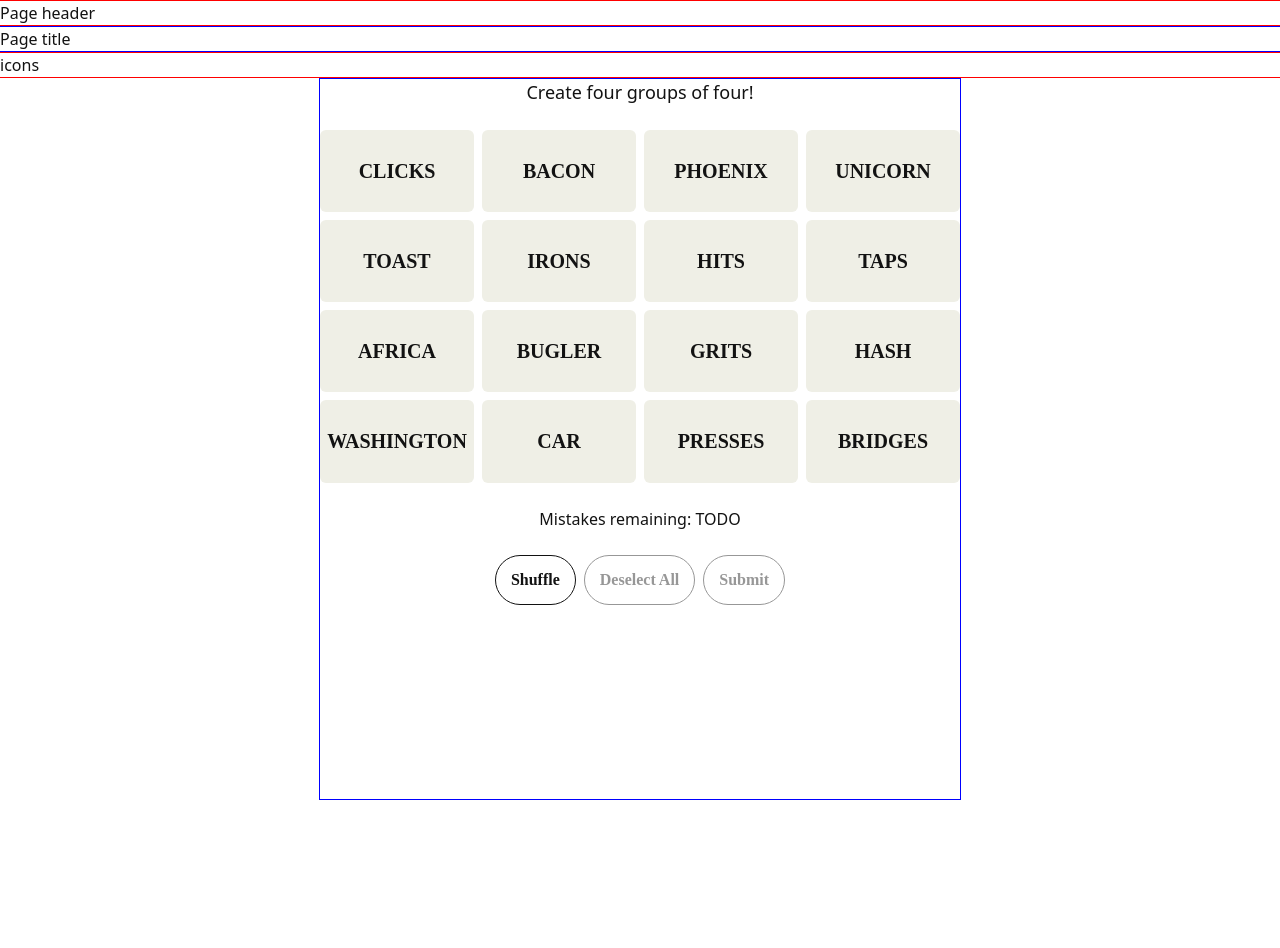
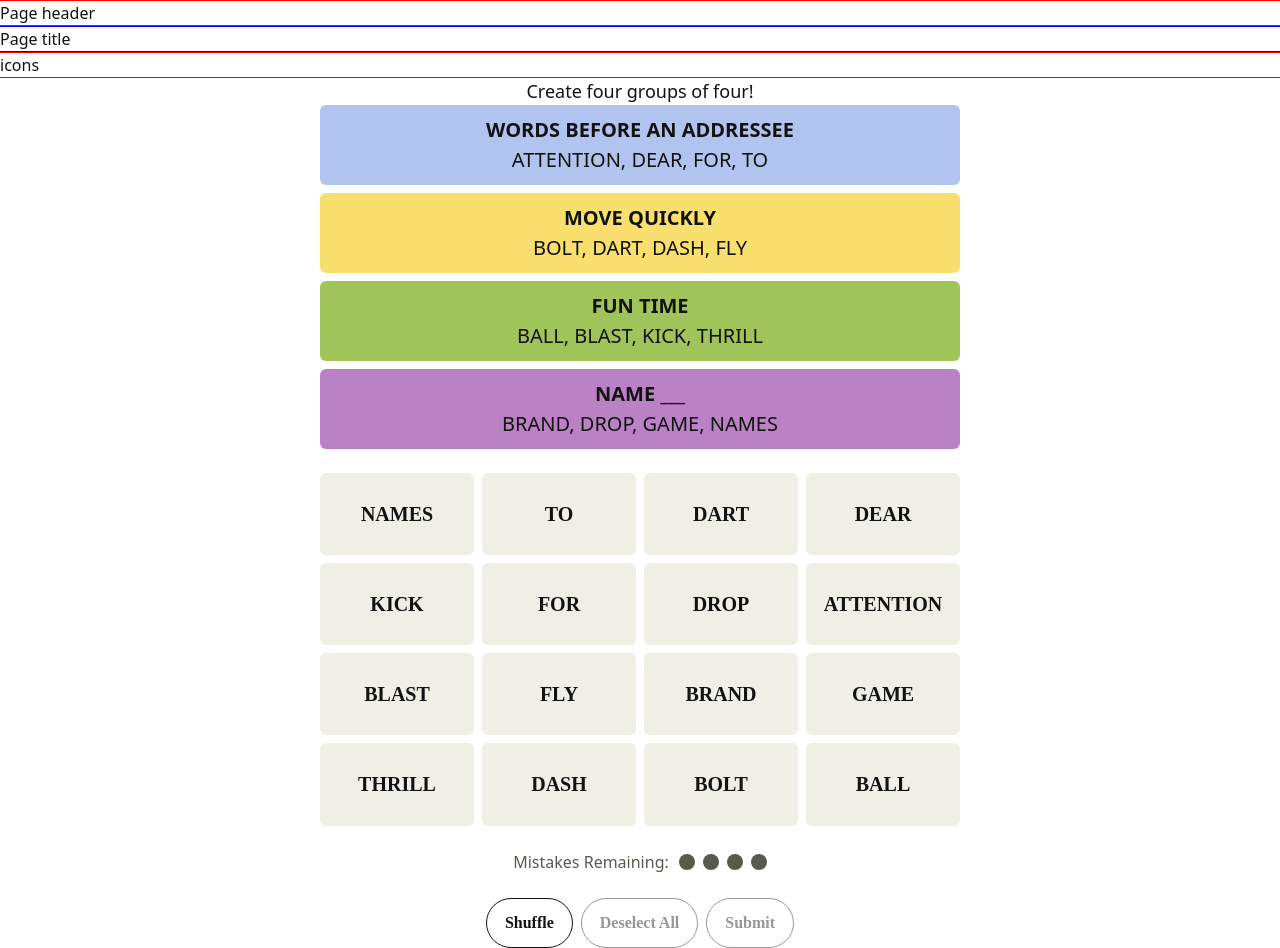
Before and after one commit to sjlutterbie/connections-card, a React (Vite) app: page / in a window 1280 px wide. Before the commit the page ends 800 px from the top, so only its background shows below. Built offline with nearby package versions, Linux system fonts and the light colour scheme; a web font is replaced by a local one.

Commit message:
Render found sets, some logic

```diff
--- a/src/App.css
+++ b/src/App.css
@@ -14,7 +14,6 @@
 }
 
 #section-game {
-  border: 1px solid blue;
   flex-grow: 1;
   margin: auto;
 }
--- /dev/null
+++ b/src/FoundSet.tsx
@@ -0,0 +1,11 @@
+import { AnswerSet } from './game.types';
+
+export function FoundSet(answerSet: AnswerSet) {
+  const { category, color, items } = answerSet;
+  return (
+    <div className={`answer-set ${color}`}>
+      <div className="answer-set-category">{category.toUpperCase()}</div>
+      <div className="answer-set-items">{items.join(', ')}</div>
+    </div>
+  );
+}
--- a/src/GameControls.tsx
+++ b/src/GameControls.tsx
@@ -1,8 +1,15 @@
 import { useGameContext } from './game.context';
 
 export function GameControls() {
-  const { shuffleItems, canDeselectItems, canSubmit, deselectAllItems } =
-    useGameContext();
+  const {
+    shuffleItems,
+    canDeselectItems,
+    canSubmit,
+    deselectAllItems,
+    handleSubmission,
+    selectedItems,
+  } = useGameContext();
+
   return (
     <>
       <button className="game-control" onClick={shuffleItems}>
@@ -14,7 +21,10 @@ export function GameControls() {
         onClick={deselectAllItems}>
         Deselect All
       </button>
-      <button className="game-control submit" disabled={!canSubmit}>
+      <button
+        className="game-control submit"
+        disabled={!canSubmit}
+        onClick={() => handleSubmission(selectedItems)}>
         Submit
       </button>
     </>
--- a/src/GameLayout.css
+++ b/src/GameLayout.css
@@ -1,11 +1,11 @@
 #root {
-  --tile-bg-color: rgb(239, 239, 230);
-  --tile-color: rgb(18, 18, 18);
+  --tile-bg-color: var(--grey-light);
+  --tile-color: var(--grey-primary);
 
-  --tile-bg-color-selected: rgb(90, 89, 78);
-  --tile-color-selected: rgb(248, 248, 248);
+  --tile-bg-color-selected: var(--grey-secondary);
+  --tile-color-selected: var(--grey-lightest);
 
-  --disabled-color: rgb(151, 151, 151);
+  --disabled-color: var(--grey-disabled);
 }
 
 #section-instructions {
@@ -13,6 +13,44 @@
   font-size: 18px;
   text-align: center;
   width: 100%;
+}
+
+#section-found-sets {
+  display: flex;
+  flex-direction: column;
+  gap: 8px;
+}
+
+.answer-set {
+  display: flex;
+  flex-direction: column;
+  justify-content: center;
+  align-items: center;
+  font-size: 20px;
+  padding: 10px 0px;
+  border-radius: 6px;
+}
+
+.answer-set.yellow {
+  background-color: var(--color-yellow);
+}
+
+.answer-set.green {
+  background-color: var(--color-green);
+}
+.answer-set.blue {
+  background-color: var(--color-blue);
+}
+.answer-set.purple {
+  background-color: var(--color-purple);
+}
+
+.answer-set-category {
+  font-weight: 700;
+}
+
+.answer-set-item {
+  font-weight: 500;
 }
 
 #section-tiles {
@@ -66,6 +104,22 @@
   flex-direction: row;
   align-items: center;
   justify-content: center;
+  color: var(--grey-secondary);
+  font-weight: 500;
+}
+
+#mistakes-container {
+  display: flex;
+  flex-direction: row;
+  gap: 8px;
+  margin-left: 10px;
+}
+
+.mistake {
+  height: 16px;
+  width: 16px;
+  border-radius: 100%;
+  background-color: var(--grey-secondary);
 }
 
 #section-controls {
@@ -78,7 +132,7 @@
 }
 
 .game-control {
-  padding: 15px;
+  padding: 15px 18px;
   background-color: var(--bg-color-light);
   border: 1px solid var(--text-color-primary-light);
   color: var(--text-color-primary-light);
--- a/src/GameLayout.tsx
+++ b/src/GameLayout.tsx
@@ -1,20 +1,31 @@
+import { FoundSet } from './FoundSet';
 import { useGameContext } from './game.context';
 import { GameControls } from './GameControls';
 import './GameLayout.css';
+import { Mistakes } from './Mistakes';
 import { Tile } from './Tile';
 
 export function GameLayout() {
-  const { availableItems } = useGameContext();
+  const { availableItems, foundSets } = useGameContext();
 
   return (
     <>
       <div id="section-instructions">Create four groups of four!</div>
+      <div id="section-found-sets">
+        {foundSets.map((set) => {
+          const { category } = set;
+          return <FoundSet {...set} key={category} />;
+        })}
+      </div>
       <div id="section-tiles">
         {availableItems.map((tile) => {
           return <Tile key={tile} label={tile} />;
         })}
       </div>
-      <div id="section-mistakes">Mistakes remaining: TODO</div>
+      <div id="section-mistakes">
+        Mistakes Remaining:
+        <Mistakes />
+      </div>
       <div id="section-controls">
         <GameControls />
       </div>
--- a/src/GameProvider.tsx
+++ b/src/GameProvider.tsx
@@ -1,43 +1,60 @@
 import { PropsWithChildren, useCallback, useMemo, useState } from 'react';
 import { gameContext } from './game.context';
-import { AnswerSet } from './game.types';
-
-type Props = PropsWithChildren<unknown>;
+import { AnswerSet, SubmissionOutcome } from './game.types';
+import { checkSubmission, shuffleArray } from './utils';
 
 const INITIAL_SETS: AnswerSet[] = [
   {
-    category: 'Category 1',
-    color: 'yellow',
-    items: ['TAPS', 'UNICORN', 'IRONS', 'BACON'],
+    category: 'WORDS BEFORE AN ADDRESSEE',
+    color: 'blue',
+    items: ['ATTENTION', 'DEAR', 'FOR', 'TO'],
   },
   {
-    category: 'Category 1',
-    color: 'green',
-    items: ['PRESSES', 'PHOENIX', 'CAR', 'BUGLER'],
+    category: 'MOVE QUICKLY',
+    color: 'yellow',
+    items: ['BOLT', 'DART', 'DASH', 'FLY'],
   },
   {
-    category: 'Category 1',
-    color: 'blue',
-    items: ['BRIDGES', 'AFRICA', 'TOAST', 'WASHINGTON'],
+    category: 'FUN TIME',
+    color: 'green',
+    items: ['BALL', 'BLAST', 'KICK', 'THRILL'],
   },
   {
-    category: 'Category 1',
+    category: 'NAME ___',
     color: 'purple',
-    items: ['GRITS', 'HITS', 'HASH', 'CLICKS'],
+    items: ['BRAND', 'DROP', 'GAME', 'NAMES'],
   },
 ];
+
+type Props = PropsWithChildren<unknown>;
 
 export function GameProvider(props: Props) {
   const { children } = props;
 
+  const [mistakesRemaining, setMistakes] = useState(4);
+  const recordMistake = useCallback(
+    () => setMistakes((prev) => prev - 1),
+    [setMistakes],
+  );
+
   const [openSets, setOpenSets] = useState<AnswerSet[]>(INITIAL_SETS);
-  // const [solvedSets, setSolvedSets] = useState<AnswerSet[]>([]);
+  // const [foundSets, setFoundSets] = useState<AnswerSet[]>([]);
+  const [foundSets, setFoundSets] = useState<AnswerSet[]>(INITIAL_SETS);
+
+  const [availableItems, setAvailableItems] = useState<string[]>(
+    shuffleArray(openSets.flatMap((set) => set.items)),
+  );
 
   const [selectedItems, setSelectedItems] = useState<string[]>([]);
 
-  const canDeselectItems = !!selectedItems.length;
-  const canSelectItem = selectedItems.length < 4;
-  const canSubmit = selectedItems.length === 4;
+  const { canDeselectItems, canSelectItem, canSubmit } = useMemo(
+    () => ({
+      canDeselectItems: !!selectedItems.length,
+      canSelectItem: selectedItems.length < 4,
+      canSubmit: selectedItems.length === 4,
+    }),
+    [selectedItems],
+  );
 
   const deselectAllItems = useCallback(
     () => setSelectedItems([]),
@@ -60,14 +77,33 @@ export function GameProvider(props: Props) {
     [selectedItems],
   );
 
-  const [availableItems, setAvailableItems] = useState<string[]>(
-    shuffleArray(openSets.flatMap((set) => set.items)),
-  );
-
   const shuffleItems = useCallback(() => {
     const shuffledItems = shuffleArray(availableItems);
     setAvailableItems(shuffledItems);
   }, [availableItems]);
+
+  const handleSubmission = useCallback(
+    (submission: string[]) => {
+      let outcome = SubmissionOutcome.Incorrect;
+      for (const setToCheck of openSets) {
+        outcome = checkSubmission(submission, setToCheck);
+        if (outcome === SubmissionOutcome.Correct) {
+          setFoundSets((prev) => [...prev, setToCheck]);
+          setOpenSets((prev) =>
+            prev.filter((set) => set.category !== setToCheck.category),
+          );
+          break;
+        }
+      }
+      setSelectedItems([]);
+      if (outcome === SubmissionOutcome.Correct) {
+        return;
+      }
+      recordMistake();
+      // TODO:
+    },
+    [openSets, recordMistake, setSelectedItems],
+  );
 
   const value = useMemo(
     () => ({
@@ -76,7 +112,11 @@ export function GameProvider(props: Props) {
       canSelectItem,
       canSubmit,
       deselectAllItems,
+      foundSets,
+      handleSubmission,
       isItemSelected,
+      mistakesRemaining,
+      selectedItems,
       shuffleItems,
       toggleItem,
     }),
@@ -86,7 +126,11 @@ export function GameProvider(props: Props) {
       canSelectItem,
       canSubmit,
       deselectAllItems,
+      foundSets,
+      handleSubmission,
       isItemSelected,
+      mistakesRemaining,
+      selectedItems,
       shuffleItems,
       toggleItem,
     ],
@@ -94,16 +138,3 @@ export function GameProvider(props: Props) {
 
   return <gameContext.Provider value={value}>{children}</gameContext.Provider>;
 }
-
-function shuffleArray<T>(inputArray: T[]): T[] {
-  const localArray = [...inputArray];
-  const shuffledItems = [];
-
-  while (localArray.length) {
-    const index = Math.floor(Math.random() * localArray.length);
-    const [item] = localArray.splice(index, 1);
-    shuffledItems.push(item);
-  }
-
-  return shuffledItems;
-}
--- /dev/null
+++ b/src/Mistakes.tsx
@@ -0,0 +1,15 @@
+import { useMemo } from 'react';
+import { useGameContext } from './game.context';
+
+export function Mistakes() {
+  const { mistakesRemaining } = useGameContext();
+  const mistakes = useMemo(() => {
+    const mistakes = [];
+    for (let i = 0; i < mistakesRemaining; i++) {
+      mistakes.push(<div className="mistake" key={i} />);
+    }
+    return mistakes;
+  }, [mistakesRemaining]);
+
+  return <div id="mistakes-container">{...mistakes}</div>;
+}
--- a/src/game.context.ts
+++ b/src/game.context.ts
@@ -1,4 +1,5 @@
 import { createContext, useContext } from 'react';
+import { AnswerSet } from './game.types';
 
 export type GameContext = {
   availableItems: string[];
@@ -6,7 +7,11 @@ export type GameContext = {
   canDeselectItems: boolean;
   canSubmit: boolean;
   deselectAllItems: () => void;
+  foundSets: AnswerSet[];
+  handleSubmission: (submission: string[]) => void;
   isItemSelected: (targetItem: string) => boolean;
+  mistakesRemaining: number;
+  selectedItems: string[];
   shuffleItems: () => void;
   toggleItem: (targetItem: string) => void;
 };
--- a/src/game.types.ts
+++ b/src/game.types.ts
@@ -3,3 +3,9 @@ export type AnswerSet = {
   color: 'yellow' | 'green' | 'blue' | 'purple';
   items: [string, string, string, string];
 };
+
+export enum SubmissionOutcome {
+  Correct,
+  OffByOne,
+  Incorrect,
+}
--- a/src/index.css
+++ b/src/index.css
@@ -15,10 +15,20 @@
 }
 
 :root {
-  --bg-color-light: rgb(255, 255, 255);
-  --text-color-primary-light: rgb(18, 18, 18);
-  --text-color-secondary-light: rgb(90, 89, 78);
-  --text-color-disabled-light: rgb(151, 151, 151);
+  --grey-primary: rgb(18, 18, 18);
+  --grey-secondary: rgb(90, 89, 78);
+  --grey-light: rgb(239, 239, 230);
+  --grey-lightest: rgb(248, 248, 248);
+  --grey-disabled: rgb(151, 151, 151);
+
+  --color-yellow: rgb(249, 223, 109);
+  --color-green: rgb(160, 195, 90);
+  --color-blue: rgb(176, 196, 239);
+  --color-purple: rgb(186, 129, 197);
+
+  --bg-color-light: white;
+  --text-color-primary-light: var(--grey-primary);
+  --text-color-disabled-light: var(--grey-disabled);
 
   color-scheme: light dark;
   color: var(--text-color-primary-light);
--- /dev/null
+++ b/src/utils.ts
@@ -0,0 +1,33 @@
+import { AnswerSet, SubmissionOutcome } from './game.types';
+
+export function checkSubmission(
+  submission: string[],
+  set: AnswerSet,
+): SubmissionOutcome {
+  let matches = 0;
+  for (const item of submission) {
+    if (set.items.includes(item)) {
+      matches += 1;
+    }
+  }
+  if (matches === 4) {
+    return SubmissionOutcome.Correct;
+  }
+  if (matches === 3) {
+    return SubmissionOutcome.OffByOne;
+  }
+  return SubmissionOutcome.Incorrect;
+}
+
+export function shuffleArray<T>(inputArray: T[]): T[] {
+  const localArray = [...inputArray];
+  const shuffledItems = [];
+
+  while (localArray.length) {
+    const index = Math.floor(Math.random() * localArray.length);
+    const [item] = localArray.splice(index, 1);
+    shuffledItems.push(item);
+  }
+
+  return shuffledItems;
+}
```
